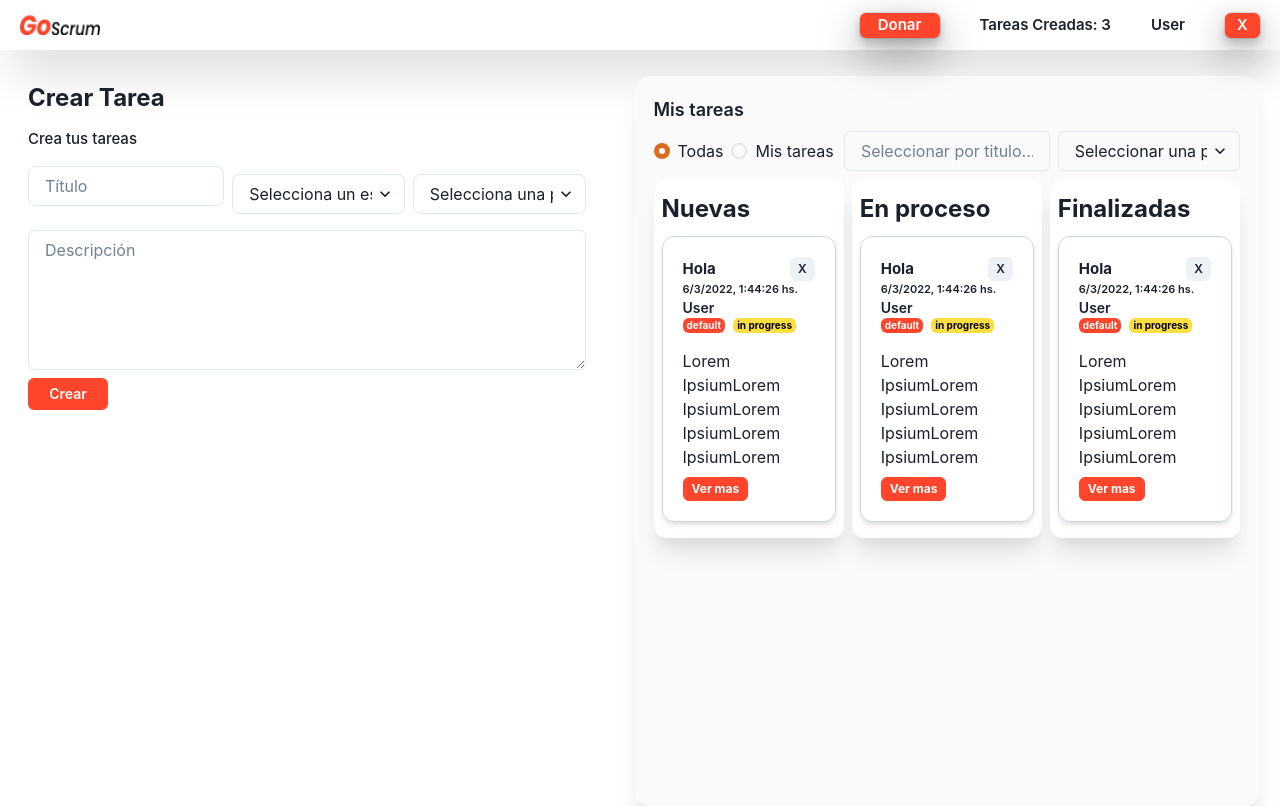
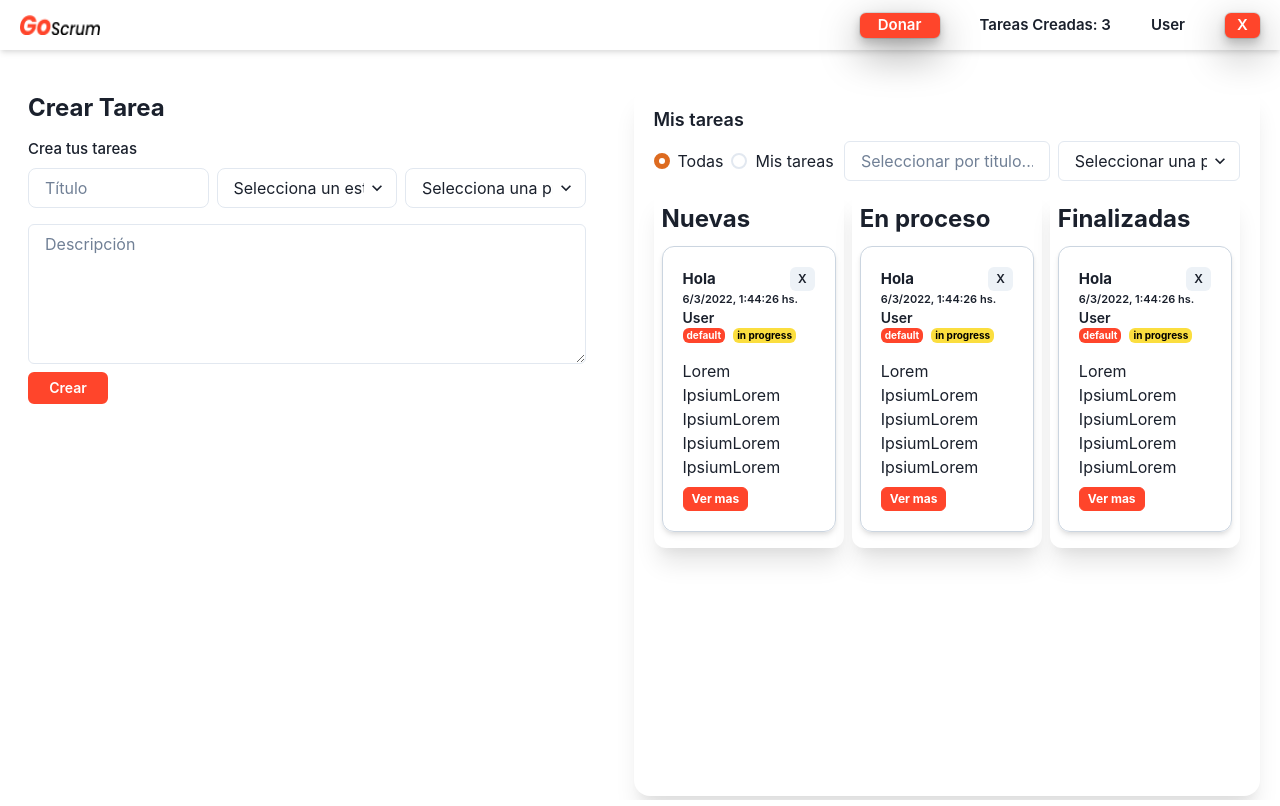
Before and after one commit to stick2yourmind/GoScrum, a React (Vite) app: page / in a window 1280 px wide. Built offline with nearby package versions, Linux system fonts and the light colour scheme.

Commit message:
Modifications on HomeScreen

```diff
--- a/src/components/Navbar.jsx
+++ b/src/components/Navbar.jsx
@@ -7,7 +7,7 @@ const Navbar = () => {
     <Stack
       align="center"
       bg="#FFFFFF"
-      boxShadow="2xl"
+      boxShadow="md"
       direction="row"
       fontSize={{ base: '13px', sm: '15px' }}
       fontWeight="semibold"
--- a/src/components/TaskForm/TaskForm.jsx
+++ b/src/components/TaskForm/TaskForm.jsx
@@ -19,13 +19,16 @@ const TaskForm = () => {
             <form onSubmit={handleSubmit}>
               <FormLabel fontSize="15px">Crea tus tareas</FormLabel>
               <Stack align="center" direction={{ base: 'column', md: 'row' }} width="100%">
+                <Stack width="100%">
                   <Field as={CustomInputComponent} name="title" placeholder="Título" type="text" />
                   {errors.title && touched.title && (
                     <Box className="error" pt={2}>
                       <Text color="tomato">{errors.title}</Text>
                     </Box>
                   )}
-                <Field as={Select} borderRadius="8px" mt={4} name="state" placeholder="Selecciona un estado">
+                </Stack>
+                <Stack width="100%">
+                  <Field as={Select} borderRadius="8px" name="state" placeholder="Selecciona un estado">
                     <option value="nueva">Nueva</option>
                     <option value="desarrollando">En desarrollo</option>
                     <option value="finalizada">Finalizado</option>
@@ -36,7 +39,9 @@ const TaskForm = () => {
                       <Text color="tomato">{errors.state}</Text>
                     </Box>
                   )}
-                <Field as={Select} borderRadius="8px" mt={4} name="priority" placeholder="Selecciona una prioridad">
+                </Stack>
+                <Stack width="100%">
+                  <Field as={Select} borderRadius="8px" name="priority" placeholder="Selecciona una prioridad">
                     <option value="alta">Alta</option>
                     <option value="media">Media</option>
                     <option value="baja">Baja</option>
@@ -46,6 +51,7 @@ const TaskForm = () => {
                       <Text color="tomato">{errors.priority}</Text>
                     </Box>
                   )}
+                </Stack>
               </Stack>
               <Field as={Textarea} h={140} mt={4} name="description" placeholder="Descripción" type="text" />
               {errors.description && touched.description && (
--- a/src/components/TaskSection.jsx
+++ b/src/components/TaskSection.jsx
@@ -5,15 +5,7 @@ import FilterForm from './FilterForm'
 
 const TaskSection = () => {
   return (
-    <Stack
-      bg={{ base: 'white', sm: 'background.200' }}
-      boxShadow={{ sm: 'xl' }}
-      height="100%"
-      m={4}
-      p="20px"
-      rounded="2xl"
-      width="100%"
-    >
+    <Stack bg="white" boxShadow={{ sm: 'xl' }} height="100%" m={4} p="20px" rounded="2xl" width="100%">
       <Text fontSize="18px" fontWeight="semibold">
         Mis tareas
       </Text>
--- a/src/screens/HomeScreen.jsx
+++ b/src/screens/HomeScreen.jsx
@@ -8,7 +8,7 @@ const HomeScreen = () => {
   return (
     <>
       <Navbar />
-      <Stack direction={{ base: 'column', xl: 'row' }} height="calc(100vh - 70px)" marginY="10px" paddingX={1}>
+      <Stack direction={{ base: 'column', xl: 'row' }} height="calc(100vh - 90px)" marginY="20px" paddingX={1}>
         <TaskForm />
         <TaskSection />
       </Stack>
```
Also changed, not shown: src/App.jsx (+5 -5 lines), src/main.jsx (+7 -7 lines). Lines whose indentation alone changed are shown as unchanged.
